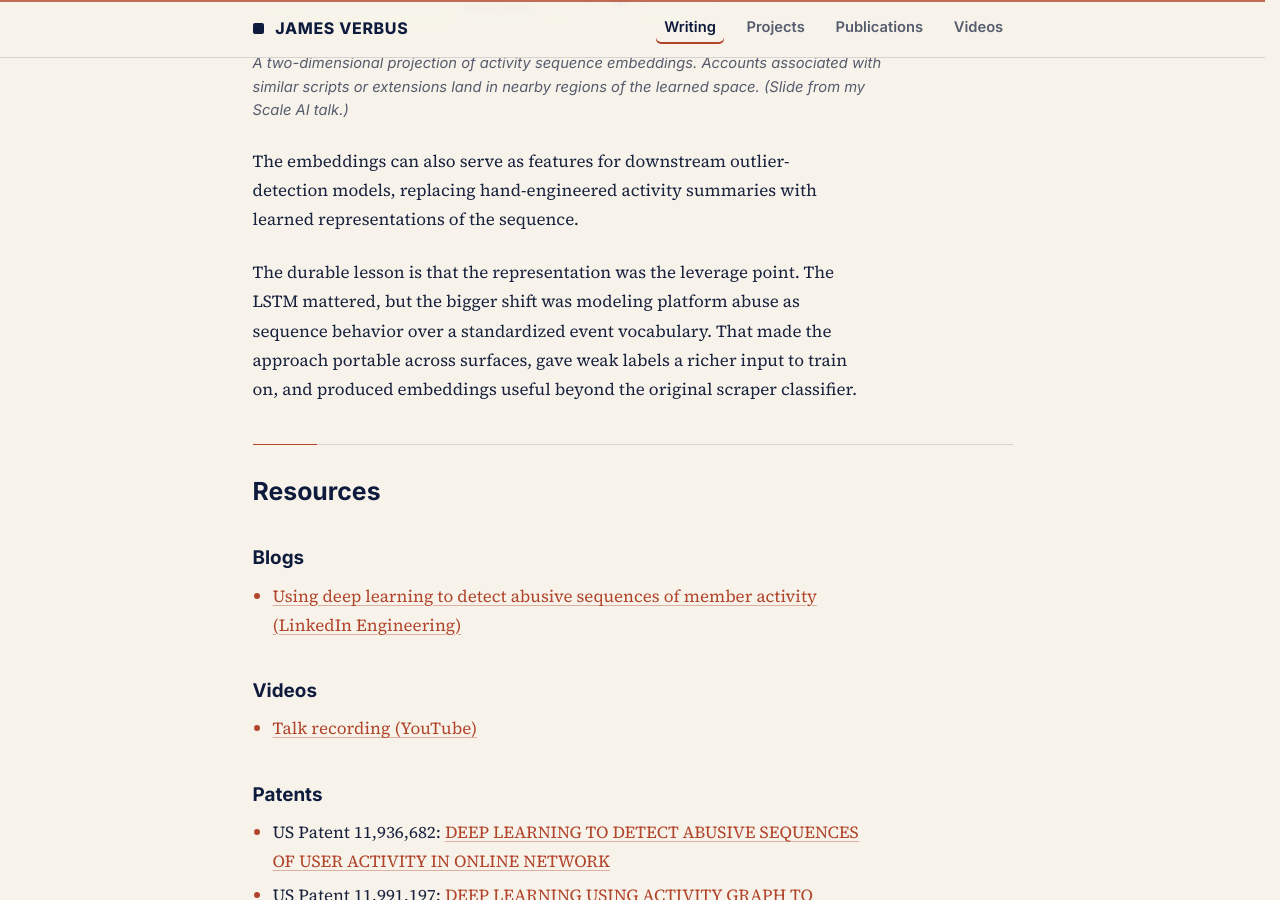
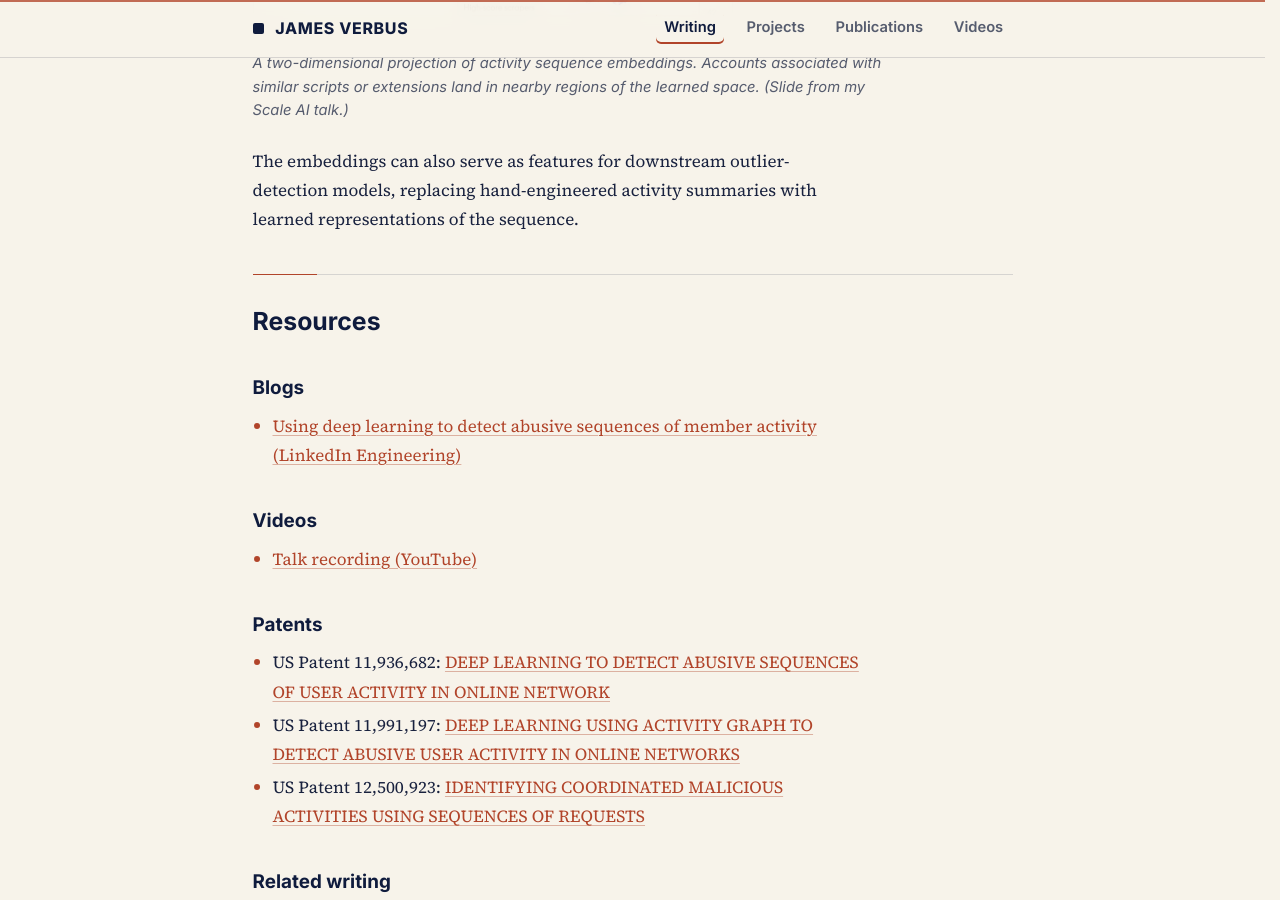
Before and after one commit to jverbus/jverbus.github.io, a Jekyll site: the page built from _posts/2021-09-02-using-deep-learning-to-detect-abusive-sequences-of-member-activity.md, in a window 1280 px wide and 900 px high, scrolled down 6688 px. Built offline with Jekyll 4.4.1, drawn with Linux system fonts in a browser that asks for light colours.

Commit message:
Trim sequence post conclusion

```diff
--- a/_posts/2021-09-02-using-deep-learning-to-detect-abusive-sequences-of-member-activity.md
+++ b/_posts/2021-09-02-using-deep-learning-to-detect-abusive-sequences-of-member-activity.md
@@ -93,8 +93,6 @@ The same representation also produces activity sequence embeddings. Accounts run
 
 The embeddings can also serve as features for downstream outlier-detection models, replacing hand-engineered activity summaries with learned representations of the sequence.
 
-The durable lesson is that the representation was the leverage point. The LSTM mattered, but the bigger shift was modeling platform abuse as sequence behavior over a standardized event vocabulary. That made the approach portable across surfaces, gave weak labels a richer input to train on, and produced embeddings useful beyond the original scraper classifier.
-
 ## Resources
 
 ### Blogs
```
